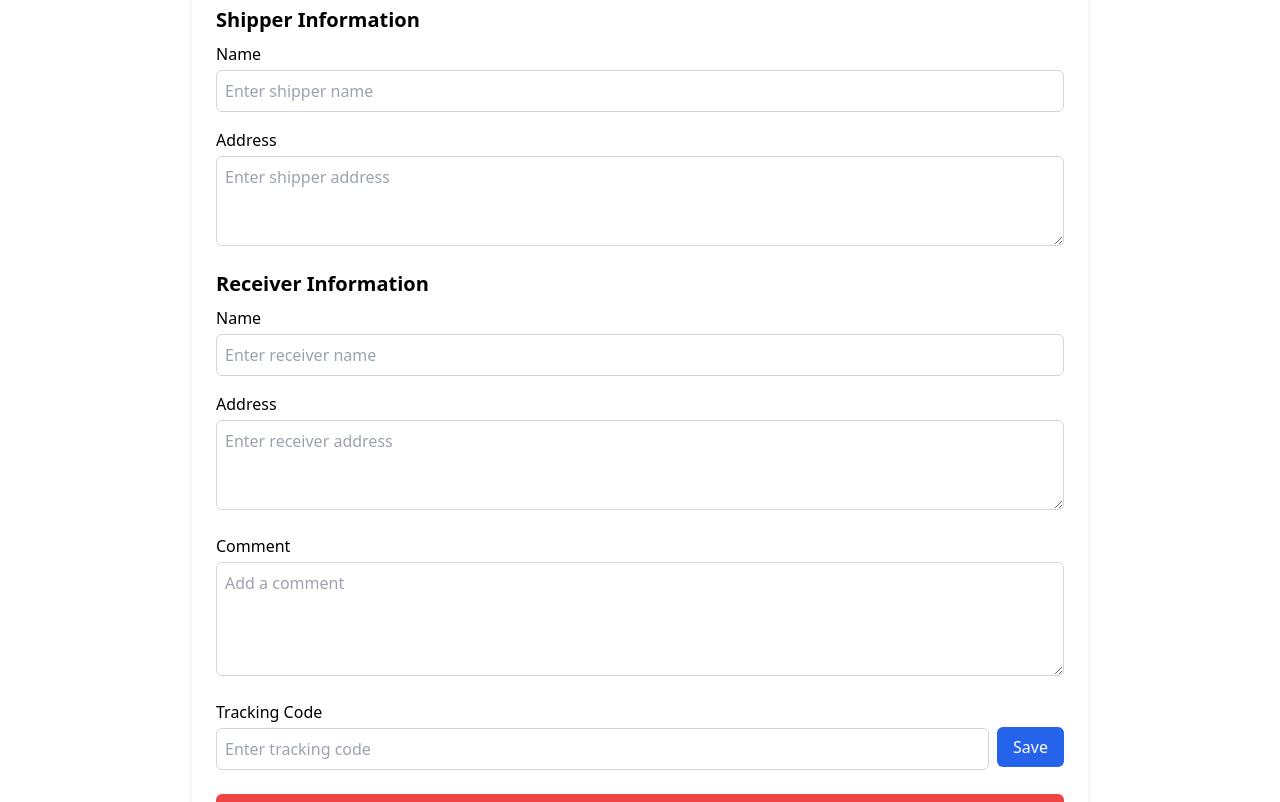
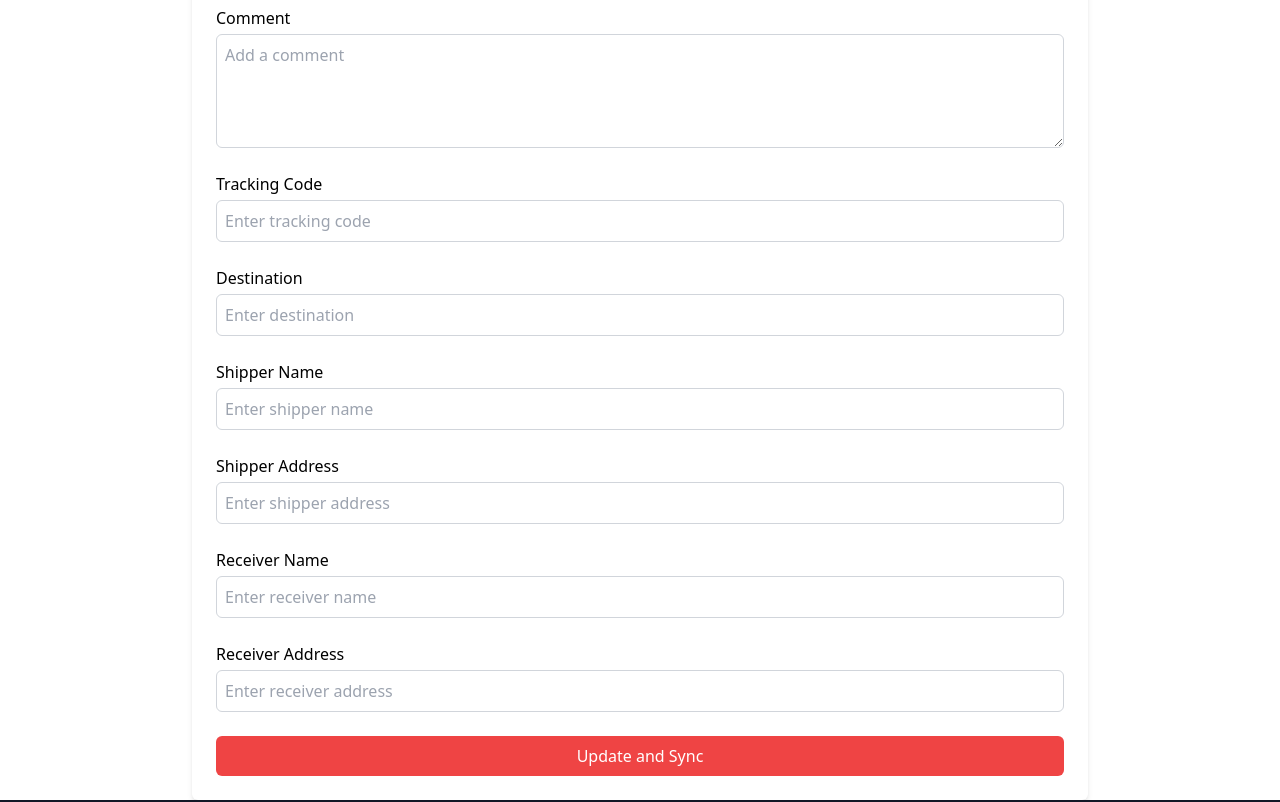
Before and after one commit to Xprogrammer123/track-it, a React (Vite) app: page /input in a window 1280 px wide. Shown: the part 320-1122 px from the top of the page. Built offline with nearby package versions, Linux system fonts and the light colour scheme.

Commit message:
Update AdminInput.tsx

```diff
--- a/src/pages/AdminInput.tsx
+++ b/src/pages/AdminInput.tsx
@@ -1,80 +1,58 @@
-import React, { useState, useEffect } from "react";
+import React, { useState } from "react";
 
 const AdminUpdateForm = () => {
-    // State for form data
-    const [formData, setFormData] = useState(() => {
-        const savedData = localStorage.getItem("formData");
-        return savedData
-            ? JSON.parse(savedData)
-            : {
+    const [formData, setFormData] = useState({
         status: "processing",
+        lastUpdated: "",
+        comment: "",
+        trackingCode: "",
         destination: "",
-                  lastUpdated: "",
         shipperName: "",
         shipperAddress: "",
         receiverName: "",
         receiverAddress: "",
-                  comment: "",
-              };
     });
 
-    // State for tracking code
-    const [trackingCode, setTrackingCode] = useState("");
-    const [savedTrackingCode, setSavedTrackingCode] = useState(() => {
-        return localStorage.getItem("savedTrackingCode") || "";
-    });
-
-    // Effect to save tracking code to localStorage
-    useEffect(() => {
-        if (savedTrackingCode) {
-            localStorage.setItem("savedTrackingCode", savedTrackingCode);
-        }
-    }, [savedTrackingCode]);
-
-    // Handle form field changes
     const handleChange = (e) => {
         const { name, value } = e.target;
         setFormData((prevData) => ({ ...prevData, [name]: value }));
     };
 
-    // Handle tracking code input changes
-    const handleTrackingCodeChange = (e) => {
-        setTrackingCode(e.target.value);
-    };
-
-    // Save tracking code
-    const handleSaveTrackingCode = () => {
-        if (trackingCode.trim() === "") {
-            alert("Please enter a valid tracking code.");
-            return;
-        }
-        setSavedTrackingCode(trackingCode);
-        alert("Tracking code saved successfully.");
-    };
-
-    // Handle form submission
     const handleSubmit = (e) => {
         e.preventDefault();
-        // Validate form data
-        if (!formData.destination || !formData.lastUpdated) {
+
+        // Validate required fields
+        const { status, lastUpdated, trackingCode, destination } = formData;
+        if (!lastUpdated || trackingCode.trim() === "" || destination.trim() === "") {
             alert("Please fill in all required fields.");
             return;
         }
 
-        localStorage.setItem("formData", JSON.stringify(formData));
+        // Save to localStorage
+        const existingData = JSON.parse(localStorage.getItem("adminData")) || [];
+        existingData.push(formData);
+        localStorage.setItem("adminData", JSON.stringify(existingData));
+
         alert("Data updated and synced successfully.");
-        console.log("Form Data Submitted: ", formData);
-
-        // TODO: Add backend sync logic here
+        // Reset the form
+        setFormData({
+            status: "processing",
+            lastUpdated: "",
+            comment: "",
+            trackingCode: "",
+            destination: "",
+            shipperName: "",
+            shipperAddress: "",
+            receiverName: "",
+            receiverAddress: "",
+        });
     };
 
     return (
         <div className="max-w-4xl mx-auto p-6 bg-white shadow-md rounded-md">
             <h1 className="text-2xl font-bold mb-4">Admin Update Form</h1>
-
             <form onSubmit={handleSubmit} className="space-y-6">
-                {/* Status and Destination */}
-                <div className="grid grid-cols-2 gap-4">
+                {/* Status */}
                 <div>
                     <label htmlFor="status" className="block font-medium">
                         Status
@@ -92,21 +70,6 @@ const AdminUpdateForm = () => {
                         <option value="delivered">Delivered</option>
                     </select>
                 </div>
-                    <div>
-                        <label htmlFor="destination" className="block font-medium">
-                            Destination
-                        </label>
-                        <input
-                            type="text"
-                            id="destination"
-                            name="destination"
-                            value={formData.destination}
-                            onChange={handleChange}
-                            placeholder="Enter destination"
-                            className="mt-1 block w-full border border-gray-300 rounded-md p-2"
-                        />
-                    </div>
-                </div>
 
                 {/* Last Updated */}
                 <div>
@@ -121,76 +84,6 @@ const AdminUpdateForm = () => {
                         onChange={handleChange}
                         className="mt-1 block w-full border border-gray-300 rounded-md p-2"
                     />
-                </div>
-
-                {/* Shipper Information */}
-                <div>
-                    <h2 className="text-xl font-semibold mt-4">Shipper Information</h2>
-                    <div className="mt-2 space-y-4">
-                        <div>
-                            <label htmlFor="shipperName" className="block font-medium">
-                                Name
-                            </label>
-                            <input
-                                type="text"
-                                id="shipperName"
-                                name="shipperName"
-                                value={formData.shipperName}
-                                onChange={handleChange}
-                                placeholder="Enter shipper name"
-                                className="mt-1 block w-full border border-gray-300 rounded-md p-2"
-                            />
-                        </div>
-                        <div>
-                            <label htmlFor="shipperAddress" className="block font-medium">
-                                Address
-                            </label>
-                            <textarea
-                                id="shipperAddress"
-                                name="shipperAddress"
-                                value={formData.shipperAddress}
-                                onChange={handleChange}
-                                placeholder="Enter shipper address"
-                                className="mt-1 block w-full border border-gray-300 rounded-md p-2"
-                                rows="3"
-                            ></textarea>
-                        </div>
-                    </div>
-                </div>
-
-                {/* Receiver Information */}
-                <div>
-                    <h2 className="text-xl font-semibold mt-4">Receiver Information</h2>
-                    <div className="mt-2 space-y-4">
-                        <div>
-                            <label htmlFor="receiverName" className="block font-medium">
-                                Name
-                            </label>
-                            <input
-                                type="text"
-                                id="receiverName"
-                                name="receiverName"
-                                value={formData.receiverName}
-                                onChange={handleChange}
-                                placeholder="Enter receiver name"
-                                className="mt-1 block w-full border border-gray-300 rounded-md p-2"
-                            />
-                        </div>
-                        <div>
-                            <label htmlFor="receiverAddress" className="block font-medium">
-                                Address
-                            </label>
-                            <textarea
-                                id="receiverAddress"
-                                name="receiverAddress"
-                                value={formData.receiverAddress}
-                                onChange={handleChange}
-                                placeholder="Enter receiver address"
-                                className="mt-1 block w-full border border-gray-300 rounded-md p-2"
-                                rows="3"
-                            ></textarea>
-                        </div>
-                    </div>
                 </div>
 
                 {/* Comment */}
@@ -209,39 +102,109 @@ const AdminUpdateForm = () => {
                     ></textarea>
                 </div>
 
-                {/* Tracking Code Input */}
+                {/* Tracking Code */}
                 <div>
                     <label htmlFor="trackingCode" className="block font-medium">
                         Tracking Code
                     </label>
-                    <div className="flex items-center space-x-2">
                     <input
                         type="text"
                         id="trackingCode"
-                            value={trackingCode}
-                            onChange={handleTrackingCodeChange}
+                        name="trackingCode"
+                        value={formData.trackingCode}
+                        onChange={handleChange}
                         placeholder="Enter tracking code"
                         className="mt-1 block w-full border border-gray-300 rounded-md p-2"
                     />
-                        <button
-                            type="button"
-                            onClick={handleSaveTrackingCode}
-                            className="px-4 py-2 bg-blue-600 text-white rounded-md hover:bg-blue-700"
-                        >
-                            Save
-                        </button>
                 </div>
+
+                {/* Destination */}
+                <div>
+                    <label htmlFor="destination" className="block font-medium">
+                        Destination
+                    </label>
+                    <input
+                        type="text"
+                        id="destination"
+                        name="destination"
+                        value={formData.destination}
+                        onChange={handleChange}
+                        placeholder="Enter destination"
+                        className="mt-1 block w-full border border-gray-300 rounded-md p-2"
+                    />
+                </div>
+
+                {/* Shipper Name */}
+                <div>
+                    <label htmlFor="shipperName" className="block font-medium">
+                        Shipper Name
+                    </label>
+                    <input
+                        type="text"
+                        id="shipperName"
+                        name="shipperName"
+                        value={formData.shipperName}
+                        onChange={handleChange}
+                        placeholder="Enter shipper name"
+                        className="mt-1 block w-full border border-gray-300 rounded-md p-2"
+                    />
+                </div>
+
+                {/* Shipper Address */}
+                <div>
+                    <label htmlFor="shipperAddress" className="block font-medium">
+                        Shipper Address
+                    </label>
+                    <input
+                        type="text"
+                        id="shipperAddress"
+                        name="shipperAddress"
+                        value={formData.shipperAddress}
+                        onChange={handleChange}
+                        placeholder="Enter shipper address"
+                        className="mt-1 block w-full border border-gray-300 rounded-md p-2"
+                    />
+                </div>
+
+                {/* Receiver Name */}
+                <div>
+                    <label htmlFor="receiverName" className="block font-medium">
+                        Receiver Name
+                    </label>
+                    <input
+                        type="text"
+                        id="receiverName"
+                        name="receiverName"
+                        value={formData.receiverName}
+                        onChange={handleChange}
+                        placeholder="Enter receiver name"
+                        className="mt-1 block w-full border border-gray-300 rounded-md p-2"
+                    />
+                </div>
+
+                {/* Receiver Address */}
+                <div>
+                    <label htmlFor="receiverAddress" className="block font-medium">
+                        Receiver Address
+                    </label>
+                    <input
+                        type="text"
+                        id="receiverAddress"
+                        name="receiverAddress"
+                        value={formData.receiverAddress}
+                        onChange={handleChange}
+                        placeholder="Enter receiver address"
+                        className="mt-1 block w-full border border-gray-300 rounded-md p-2"
+                    />
                 </div>
 
                 {/* Submit Button */}
-                <div>
                 <button
                     type="submit"
                     className="w-full bg-red-500 text-white font-medium py-2 px-4 rounded-md hover:bg-red-600"
                 >
                     Update and Sync
                 </button>
-                </div>
             </form>
         </div>
     );
```
Lines whose indentation alone changed are shown as unchanged.
